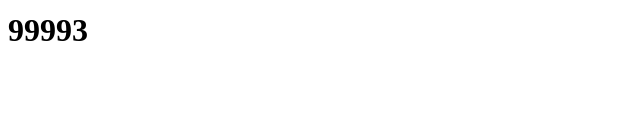
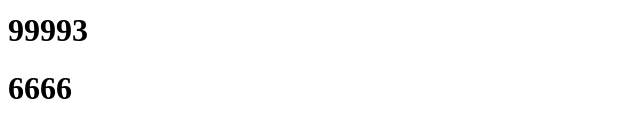
Before and after one commit to Naturalgithub/gitpagesdemo, a plain HTML site: page index.html in a window 1280 px wide. Shown: the part 185-322 px from the top of the page, without its empty margins (0-640 px from the left). Drawn offline with Linux system fonts and the light colour scheme.

Commit message:
🌈 style:66

```diff
--- a/index.html
+++ b/index.html
@@ -12,6 +12,7 @@
     <h1>99991</h1>
     <h1>99992</h1>
     <h1>99993</h1>
+    <h1>6666</h1>
 </body>
 
 </html>
```
